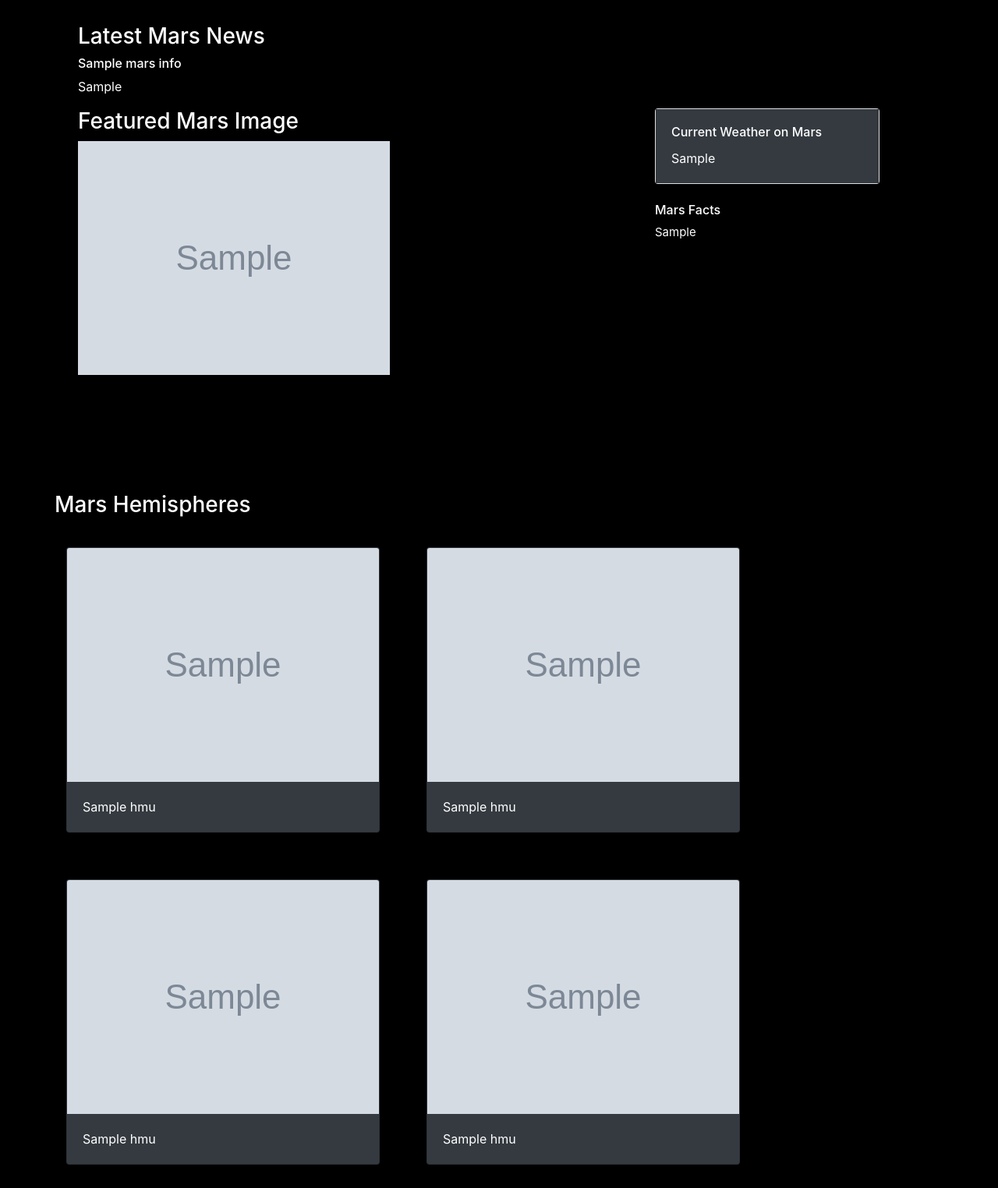
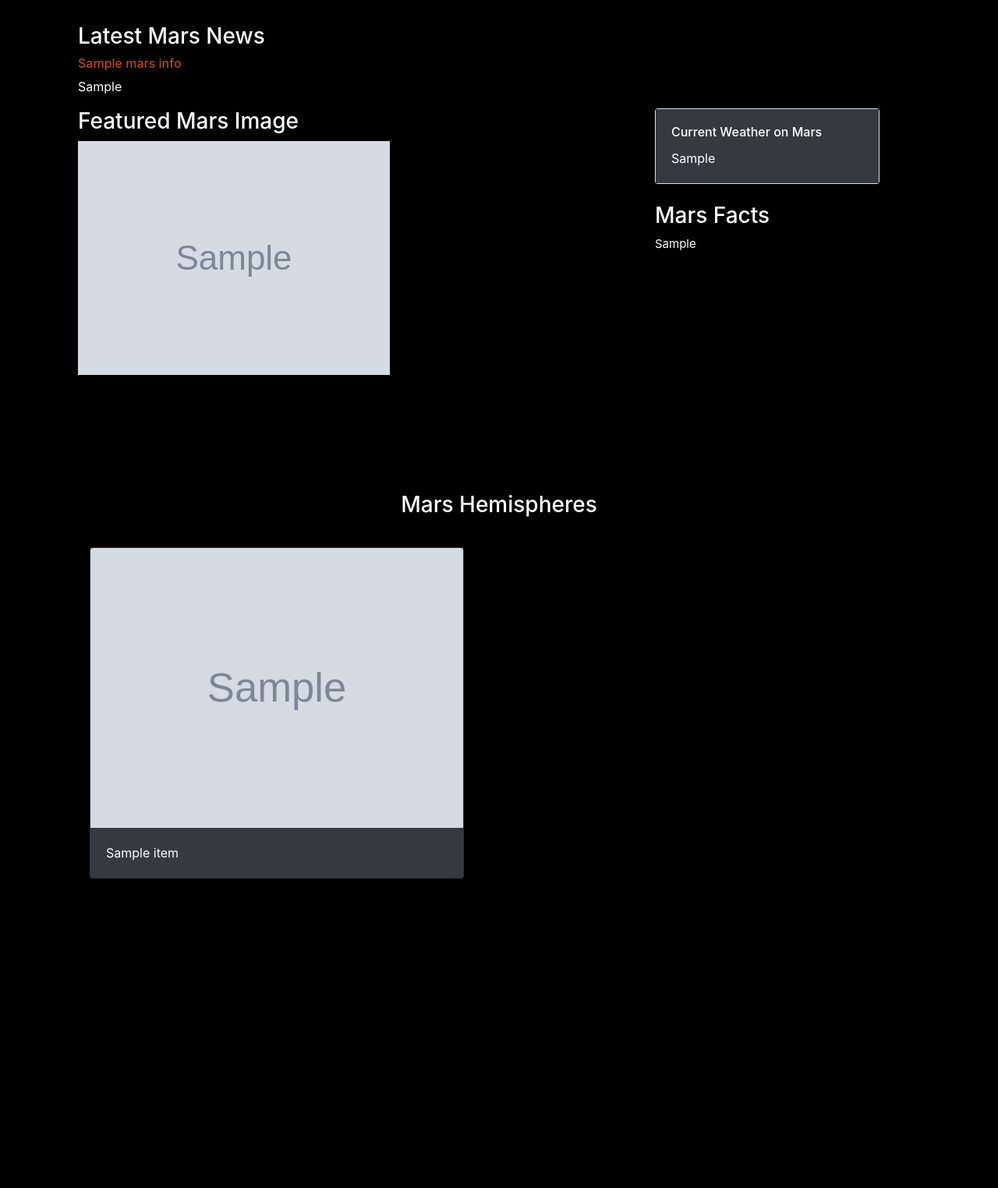
Before and after one commit to cantugabriela/Mission-to-Mars, a Flask app: page / in a window 1280 px wide. Shown: the part 253-1777 px from the top of the page at 78% size. After the commit the page ends 1380 px from the top, so only its background shows below. Run offline with Flask 2, Linux system fonts and the light colour scheme; grey boxes marked "Sample" are stand-in pictures; a database or web service that is not in the repository returns one stand-in record (values such as "Sample title"); some libraries are stand-ins or nearby versions.

Commit message:
Changed jinga code to make code DRY

```diff
--- a/templates/index.html
+++ b/templates/index.html
@@ -7,9 +7,6 @@
     <link rel="icon" type="image" href="https://pngimg.com/uploads/mars_planet/mars_planet_PNG13.png">
     <title>Mission to Mars</title>
     <meta name="viewport" content="width=device-width, initial-scale=1">
-
-
-
     <!-- Bootstrap CSS -->
     <link rel="stylesheet" href="https://maxcdn.bootstrapcdn.com/bootstrap/4.0.0/css/bootstrap.min.css" integrity="sha384-Gn5384xqQ1aoWXA+058RXPxPg6fy4IWvTNh0E263XmFcJlSAwiGgFAW/dAiS6JXm"
         crossorigin="anonymous">
@@ -20,7 +17,7 @@
     <div class="container">
 
         <!-- Jumbotron -->
-        <div class="jumbotron text-center" style="background-image: url(https://cdn.theatlantic.com/static/mt/assets/science/0831Pic.jpg); background-size: 100%;">
+        <div class="jumbotron text-center" style="background-image: url(https://cdn.theatlantic.com/static/mt/assets/science/0831Pic.jpg); background-size: 100%; height: 100%;">
             <h1 class="display-4">Mission to Mars</h1>
             <a class="btn btn-lg text-white" style="background-color:#c1440e;" href="/scrape" role="button">Scrape New
                 Data</a>
@@ -29,7 +26,7 @@
         <!-- News Section -->
         <div class="container">
             <h3>Latest Mars News</h3>
-            <h6>{{ mars_info.news_title }}</h6>
+            <h6 style="color: #c1440e">{{ mars_info.news_title }}</h6>
             <p>{{ mars_info.news_paragraph }}</p>
         </div>
 
@@ -40,6 +37,7 @@
                     <h3>Featured Mars Image</h3>
                     <img src="{{ mars_info.featured_image_url }}" style="max-width:100%; max-height: auto;" alt="Mars Featured Image">
                 </div>
+
                 <!-- Weather Card -->
                 <div class="col-lg-4 col-md-4 col-sm-12">
 
@@ -53,53 +51,33 @@
 
                     <!-- Table -->
                     <br>
-                    <h6>Mars Facts</h6>
-                    <div style="max-width: 450px; max-height: 150px; font-size: 15px;">
+                    <h3>Mars Facts</h3>
+                    <div style="max-width: 450px; max-height: 150px; font-size: 15px; margin-bottom: 65px;">
                         {{ mars_info.mars_facts|safe}}
                     </div>
                 </div> <!-- col4 -->
             </div><!-- Row -->
         </div><!-- Container -->
 
-
         <!-- Cards -->
-        <div class="card-deck" style="margin-top:100px;">
-            <h3 style="padding-top:50px; text-align: center;">Mars Hemispheres</h3>
+        <h3 style="padding-top: 50px; margin-top: 100px; text-align: center;">Mars Hemispheres</h3>
+        <div class="card-deck">
             <hr>
+            <div class="col-md-12">
                 <div class="row">
+                    {% for item in mars_info.hiu %}
+                    <div class="col-md-6">
                         <div class="card text-white bg-dark" style="margin: 30px;">
-                    <img class="card-img-top" src="{{ mars_info.hmu[0]['img_url'] }}">
+                            <img class="card-img-top" src="{{ item.img_url }}" />
                             <div class="card-body">
-                        <p class="card-text">{{ mars_info.hmu[0]['title'] }}</p>
-                    </div>
-                </div>
-                <div class="card text-white bg-dark" style="margin: 30px;">
-                    <img class="card-img-top" src="{{ mars_info.hmu[1]['img_url'] }}">
-                    <div class="card-body">
-                        <p class="card-text">{{ mars_info.hmu[1]['title'] }}</p>
+                                <p class="card-text">{{ item.title }}</p>
                             </div>
                         </div>
                     </div>
-            <div class="row">
-                <div class="card text-white bg-dark" style="margin: 30px;">
-                    <img class="card-img-top" src="{{ mars_info.hmu[2]['img_url'] }}">
-                    <div class="card-body">
-                        <p class="card-text">{{ mars_info.hmu[2]["title"] }}</p>
-                    </div>
-                </div>
-                <div class="card text-white bg-dark" style="margin: 30px;">
-                    <img class="card-img-top" src="{{ mars_info.hmu[3]['img_url'] }}">
-                    <div class="card-body">
-                        <p class="card-text">{{ mars_info.hmu[3]["title"] }}</p>
-                    </div>
-                </div>
+                    {% endfor %}
                 </div>
             </div>
         </div><!-- Close main container -->
-
-
-    </div><!-- Close main container -->
-
 
         <!-- Bootstrap JS -->
         <script src="https://code.jquery.com/jquery-3.2.1.slim.min.js" integrity="sha384-KJ3o2DKtIkvYIK3UENzmM7KCkRr/rE9/Qpg6aAZGJwFDMVNA/GpGFF93hXpG5KkN"
```
Lines whose indentation alone changed are shown as unchanged.
